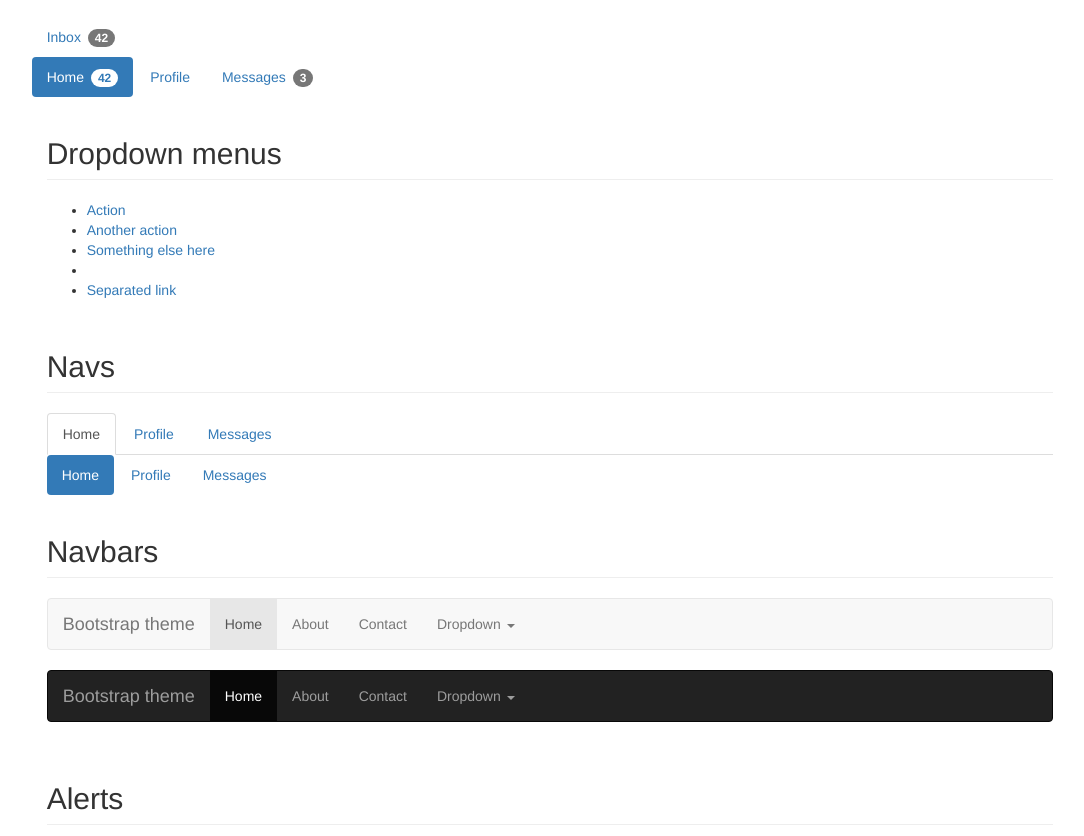
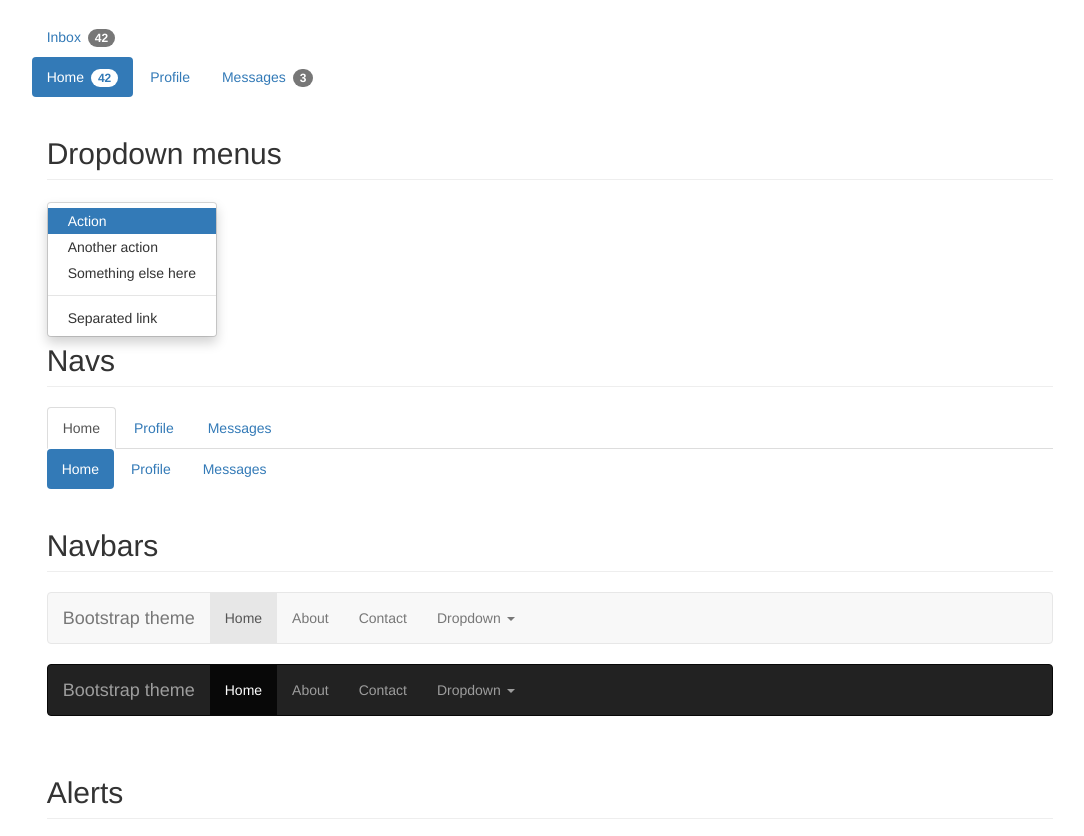
Before and after one commit to Inti15/ejerciciosBootstrap, a plain HTML site: page bootstrapTheme/index.html in a window 1280 px wide. Shown: the part 1964-2800 px from the top of the page, without its empty margins (90-1174 px from the left). Drawn offline with nearby package versions, Linux system fonts and the light colour scheme.

Commit message:
Se arregla menu dropdown.

```diff
--- a/bootstrapTheme/css/main.css
+++ b/bootstrapTheme/css/main.css
@@ -18,6 +18,10 @@
 .mb-5{
   margin-bottom: 5%;
 }
+
+.mb-10{
+  margin-bottom: 10%;
+}
 /*Estilos tabla*/
 .bordes{
   border: 1px solid #dddddd;
--- a/bootstrapTheme/index.html
+++ b/bootstrapTheme/index.html
@@ -299,15 +299,18 @@
           </div>
         </section>
         <!-- Dropdown menus -->
-        <section class="container-fluid">
+        <section class="container-fluid mb-10">
           <h2 class="page-header">Dropdown menus</h2>
-          <ul class="dropdown open" aria-labelledby="dropdownMenuDivider">
-            <li><a href="#" class="active">Action</a></li>
-            <li><a href="#">Another action</a></li>
-            <li><a href="#">Something else here</a></li>
-            <li role="separator" class="divider"></li>
-            <li><a href="#">Separated link</a></li>
-          </ul>
+          <div class="dropdown theme-dropdown clearfix open ">
+            <a id="dropdownMenu1" href="#" class="sr-only dropdown-toggle" data-toggle="dropdown" role="button" aria-haspopup="true" aria-expanded="false">Dropdown <span class="caret"></span></a>
+            <ul class="dropdown-menu" aria-labelledby="dropdownMenu1">
+              <li class="active"><a href="#">Action</a></li>
+              <li><a href="#">Another action</a></li>
+              <li><a href="#">Something else here</a></li>
+              <li role="separator" class="divider"></li>
+              <li><a href="#">Separated link</a></li>
+            </ul>
+          </div>
         </section>
         <!-- Navs -->
         <section class="container-fluid">
```
